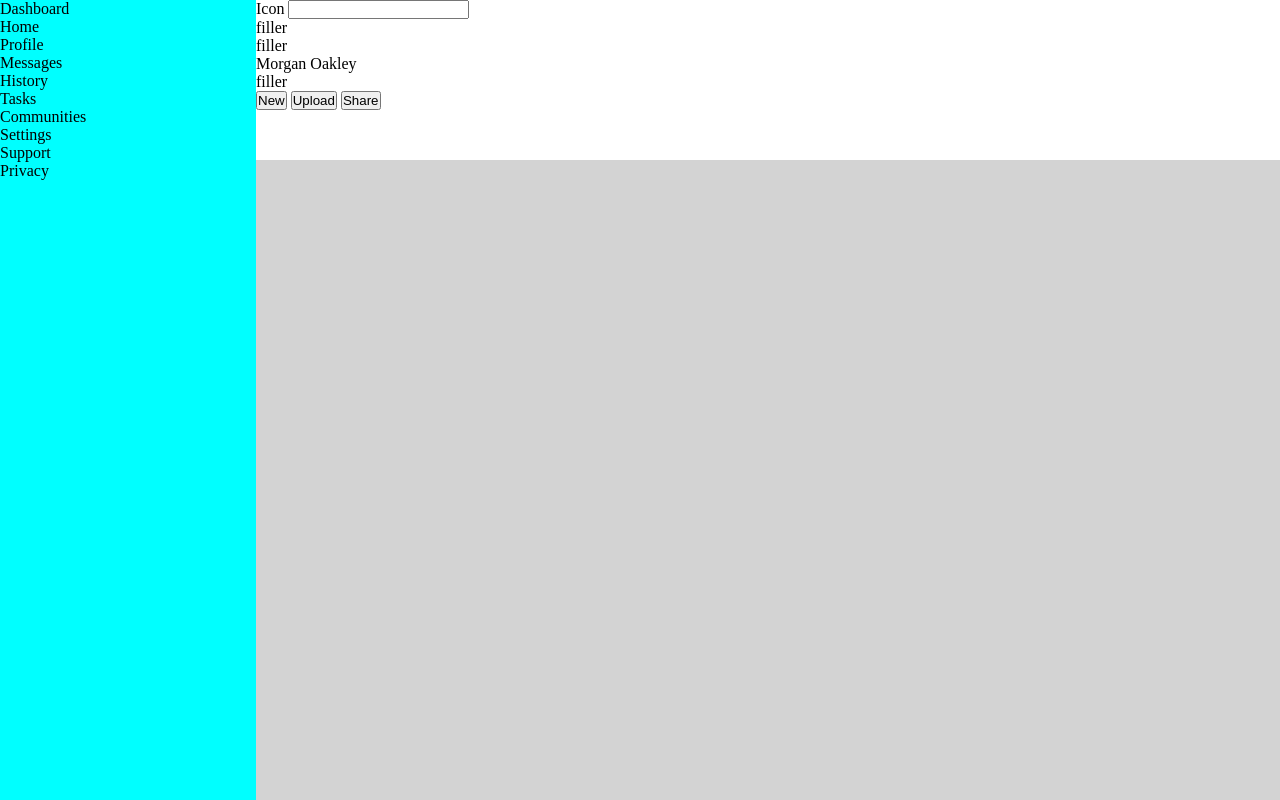
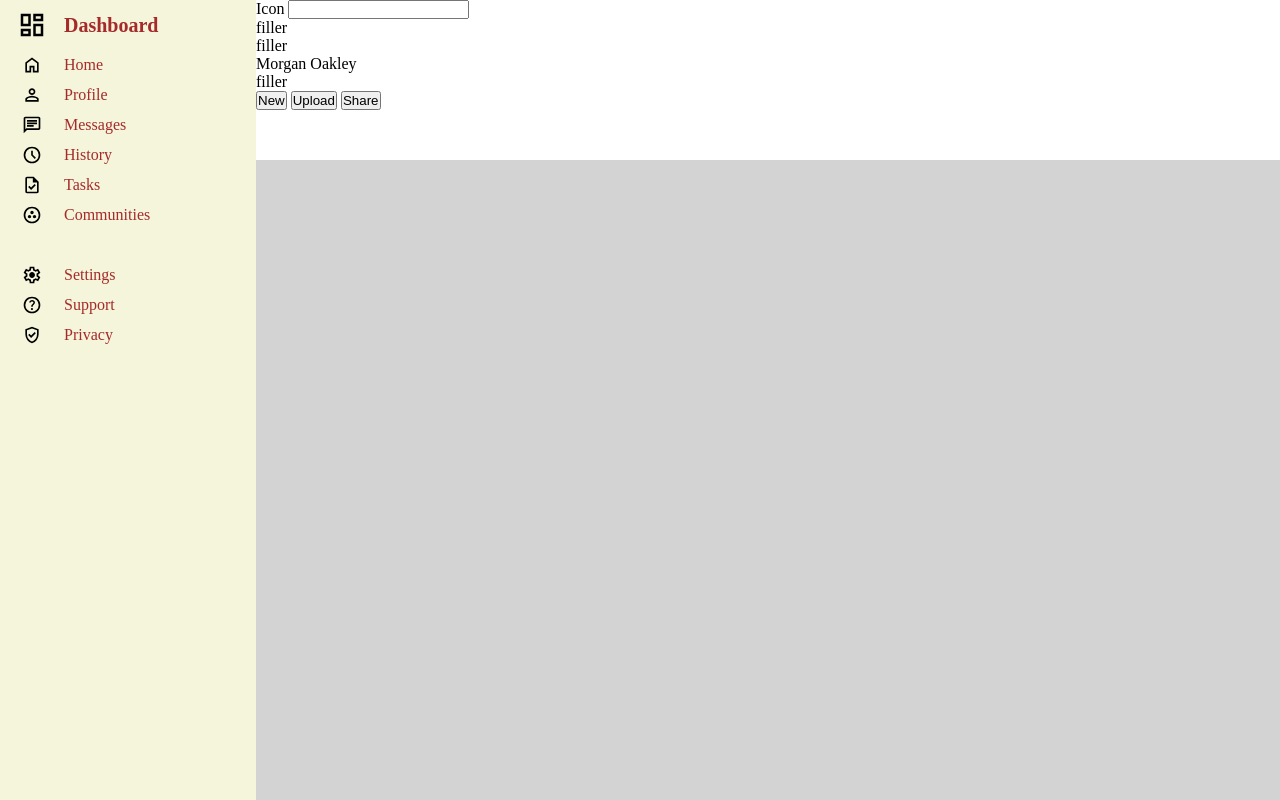
Before and after one commit to Jordan-Gurian/dashboard-project, a plain HTML site: page index.html in a window 1280 px wide. Drawn offline with Linux system fonts and the light colour scheme.

Commit message:
Format sidebar and add images
Add SVG files to repo for sidebar icons and create sidebar grid

```diff
--- a/index.html
+++ b/index.html
@@ -9,17 +9,28 @@
 <body>
     <div class="container">
         <div class="sidebar">
-            <div class="dashboard">Dashboard</div>
-            <div class="home">Home</div>
-            <div class="profile">Profile</div>
-            <div class="messages">Messages</div>
-            <div class="history">History</div>
-            <div class="tasks">Tasks</div>
-            <div class="communities">Communities</div>
-            <div class="empty"></div>
-            <div class="settings">Settings</div>
-            <div class="support">Support</div>
-            <div class="privacy">Privacy</div>
+            <img class="dashboard icon" src="images/dashboard.svg" alt="Dashboard Icon"/>
+            <a class="dashboard">Dashboard</a>
+            <img class="home icon" src="images/home-icon.svg" alt="Home Icon"/>
+            <a class="home" href="">Home</a>
+            <img class ="profile icon" src="images/profile.svg" alt="Profile Icon">
+            <a class="profile" href="">Profile</a>
+            <img class ="messages icon" src="images/messages.svg" alt="Messages Icon">
+            <a class="messages" href="">Messages</a>
+            <img class ="history icon" src="images/history.svg" alt="History Icon">
+            <a class="history" href="">History</a>
+            <img class ="tasks icon" src="images/task.svg" alt="Tasks Icon">
+            <a class="tasks" href="">Tasks</a>
+            <img class ="communities icon" src="images/communities.svg" alt="Communities Icon">
+            <a class="communities" href="">Communities</a>
+            <a class="empty"></a>
+            <a class="empty"></a>
+            <img class ="settings icon" src="images/settings.svg" alt="Settings Icon">
+            <a class="settings" href="">Settings</a>
+            <img class ="support icon" src="images/support.svg" alt="Support Icon">
+            <a class="support" href="">Support</a>
+            <img class ="privacy icon" src="images/privacy.svg" alt="Privacy Icon">
+            <a class="privacy" href="">Privacy</a>
         </div>
         <div class="nav">
             <div class="header-bar">
--- a/style.css
+++ b/style.css
@@ -1,6 +1,11 @@
 * {
     margin: 0;
     padding: 0;
+}
+
+img {
+    width: 20px;
+    height: 20px;
 }
 
 .container {
@@ -13,8 +18,33 @@
 
 
 .sidebar {
-    background-color: aqua;
+    background-color: beige;
+
     grid-row: 1 / -1;
+
+    display: grid;
+    grid-template-columns: 1fr 3fr;
+    grid-template-rows: 50px repeat(auto-fit, 30px);
+    align-items: center;
+}
+
+.sidebar > a {
+    text-decoration: none;
+    color: brown;
+}
+
+.dashboard {
+    font-size: 20px;
+    font-weight: bold;
+}
+
+.dashboard.icon {
+    width: 30px;
+    height: 30px;
+}
+
+.icon {
+    justify-self: center;
 }
 
 .article {
```
Also changed, not shown: images/communities.svg (added), images/dashboard.svg (added), images/history.svg (added), images/home-icon.svg (added), images/messages.svg (added), images/privacy.svg (added), images/profile.svg (added), images/settings.svg (added), images/support.svg (added), images/task.svg (added).
